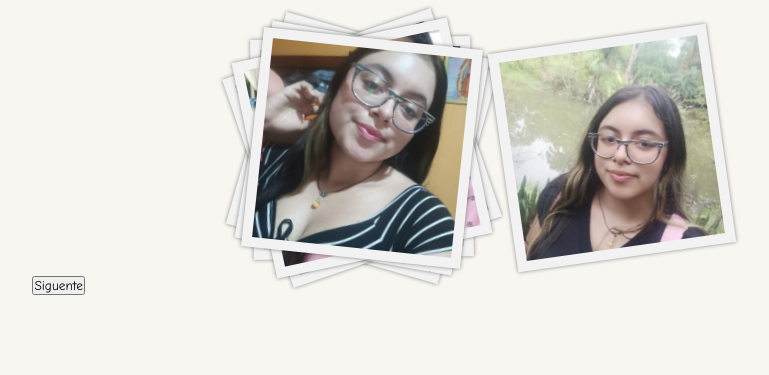
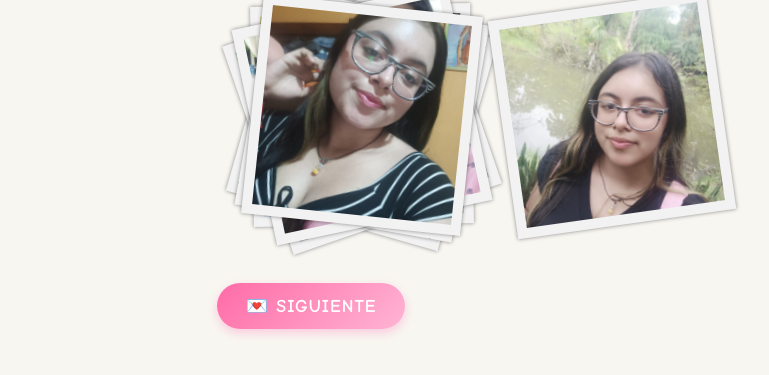
Before and after one commit to StarKilled/RetratoN, a plain HTML site: page paso2.html in a window 1280 px wide. Shown: the part 309-684 px from the top of the page, without its empty margins (329-1098 px from the left). Drawn offline with Linux system fonts and the light colour scheme.

Commit message:
ser5 commit

```diff
--- a/paso2.html
+++ b/paso2.html
@@ -34,9 +34,8 @@
     <br>
     <p> </p>
 
-    <div>
-        <button class="button" onclick="window.location.href='carta.html'">Siguente</button>
-      </div>
+    <button class="button" onclick="window.location.href='carta.html'">💌 Siguiente</button>
+
 
 </body>
 </html>
--- a/style.css
+++ b/style.css
@@ -97,3 +97,26 @@ body {
         margin-left: 60px;
     }
 }
+
+.button {
+    background: linear-gradient(135deg, #ff6ba6, #ffb4d4);
+    color: white;
+    font-size: 18px;
+    padding: 12px 28px;
+    border: none;
+    border-radius: 50px;
+    box-shadow: 0 4px 10px rgba(255, 105, 180, 0.3);
+    cursor: pointer;
+    transition: all 0.3s ease;
+    display: block;
+    margin: 40px auto 0;
+    font-weight: bold;
+    letter-spacing: 1px;
+    text-transform: uppercase;
+}
+
+.button:hover {
+    transform: scale(1.05);
+    box-shadow: 0 6px 14px rgba(255, 105, 180, 0.5);
+    background: linear-gradient(135deg, #ff4181, #ffa6cb);
+}
```
